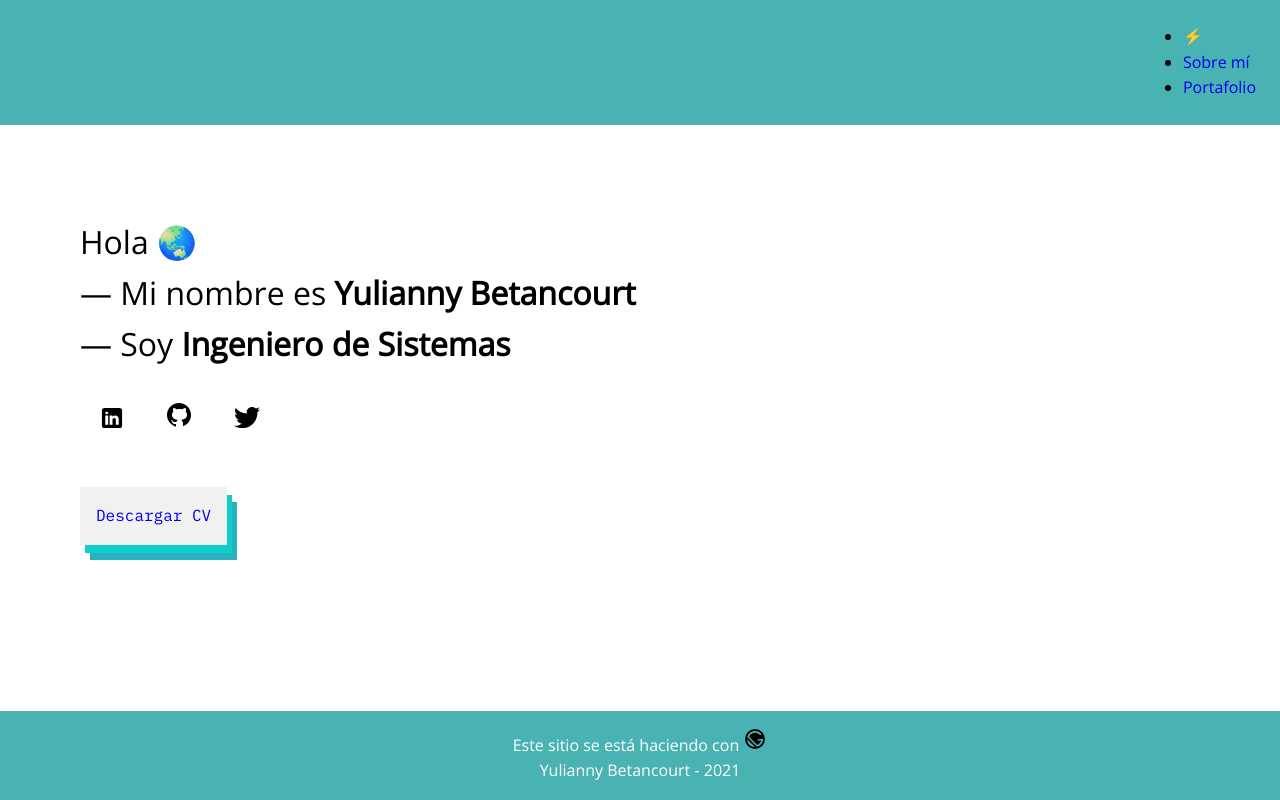
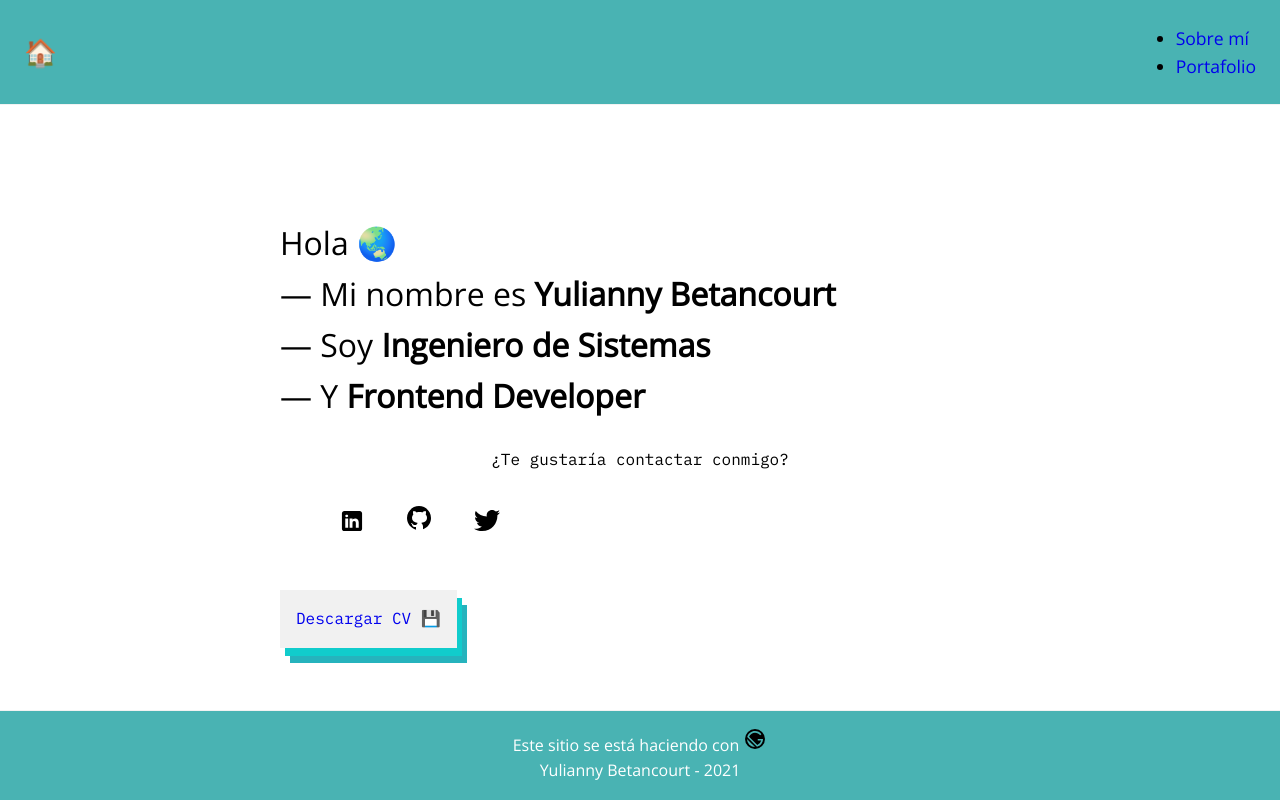
Before and after one commit to yuliannydev/website-official, a Gatsby site: page / in a window 1280 px wide. Built offline with nearby package versions, Linux system fonts and the light colour scheme; Gatsby itself is replaced by a stand-in of ours; a web font is replaced by a local one.

Commit message:
:lipstick: Change styles to homepage
Add info, and styles

```diff
--- a/src/components/Layout.jsx
+++ b/src/components/Layout.jsx
@@ -6,7 +6,7 @@ import "./styles/global.css";
 
 const Layout = ({ children }) => {
   return (
-    <div>
+    <div className="container">
       <Navbar />
       <div className={content}>
         {children}
--- a/src/components/Navbar.jsx
+++ b/src/components/Navbar.jsx
@@ -10,14 +10,21 @@ import {
 const Navbar = () => {
   return (
     <nav className={navbar}>
+      <h2>
+        <Link className={navLinksTexts} to="/">
+          <span role="img" aria-label="Rayito">
+          🏠
+          </span>
+        </Link>
+      </h2>
       <ul className={navLinks}>
-        <li className={navLinksItems}>
+       {/*  <li className={navLinksItems}>
           <Link className={navLinksTexts} to="/">
-          <span role="img" aria-label="Rayito">
-            ⚡
+          <span role="img" aria-label="Home">
+          🏠
           </span>
           </Link>
-        </li>
+        </li> */}
         <li className={navLinksItems}>
           <Link className={navLinksTexts} to="/sobre-mi">
             Sobre mí
--- a/src/components/footer.module.css
+++ b/src/components/footer.module.css
@@ -10,9 +10,12 @@
   padding-top: 1rem;
   padding-bottom: 1rem;
   font-family: "Open Sans";
+  border-top: 1px solid #f2f2f2;
 }
 @media screen and (max-width: 600px) {
   .footer {
     position: relative;
+    left: 0;
+    bottom: 0;
   }
 }
--- a/src/components/layout.module.css
+++ b/src/components/layout.module.css
@@ -1,12 +1,9 @@
+.container {
+  box-sizing: border-box;
+}
+
 .content {
-  /* padding: 2rem; */
-  width: 100%;
-  margin: 10px auto;
-  padding: 30px 40px;
-  max-width: 1200px;
-  box-sizing: border-box;
-  overflow: hidden;
-  /* display: flex;
-  align-items: center;
-  justify-content: center; */
+  max-width: 760px;
+  margin: 40px auto;
+  padding: 20px;
 }
--- a/src/components/navbar.module.css
+++ b/src/components/navbar.module.css
@@ -1,11 +1,15 @@
 .navbar {
   display: flex;
-  justify-content:flex-end;
+  justify-content: space-between;
   align-items: center;
   background-color: #49b3b3;
   padding: 1.5rem;
   /* letter-spacing: 0.1em; */
   font-family: "Open Sans";
+  max-width: 100%;
+  margin: 0 auto;
+  border-bottom: 1px solid #f2f2f2;
+  font-size: 1.1rem;
 }
 .nav-links {
   text-transform: capitalize;
@@ -19,8 +23,11 @@
 .nav-links-texts {
   text-decoration: none;
   color: #fff;
+  padding: 10px;
+
 }
 
 .nav-links-texts:hover {
-  color: purple;
+  text-decoration: underline;
+  color: #fff;
 }
--- a/src/components/styles/global.css
+++ b/src/components/styles/global.css
@@ -1,23 +1,16 @@
-html, body {
-    min-width: 50%;
-    height: fit-content;
-
-  }
   * {
     line-height: 1.6em;
     margin: 0;
-    padding: 0;
     text-decoration: none;
+    box-sizing: border-box;
   }
   body {
-
     font-family: "IBM Plex Mono";
     background-color: #fff;
   }
 
   h1 {
     font-family: "Open Sans";
-    /* font-size: 1.8rem; */
     font-weight: normal;
   }
   p {
--- a/src/pages/index.js
+++ b/src/pages/index.js
@@ -1,7 +1,6 @@
 import * as React from "react";
 import Layout from "../components/Layout";
-import { links, listLinks } from "./socialLinks.module.css"
-import "./index.module.css"
+import { links, listLinks, contact } from "./index.module.css"
 import Seo from "../components/Seo"
 import BoxRetro from '../components/BoxRetro';
 
@@ -21,7 +20,11 @@ const IndexPage = () => {
         <span>— Mi nombre es <b>Yulianny Betancourt</b></span>
         <br />
         <span>— Soy <b>Ingeniero de Sistemas</b></span>
+        <br />
+        <span>— Y <b>Frontend Developer</b></span>
       </h1>
+      <br />
+      <div className={contact}>¿Te gustaría contactar conmigo?</div>
       <ul className={listLinks}>
                 <li className={links}>
                     <a
@@ -69,9 +72,11 @@ const IndexPage = () => {
                     </a>
                 </li>
             </ul>
+            <div className="contact">
             <BoxRetro>
-              <a href="#" target="_blank">Descargar CV</a>
+              <a href="#" target="_blank">Descargar CV <span role="img" aria-label="Curriculum Vitae">💾</span></a>
             </BoxRetro>
+            </div>
     </Layout>
   );
 };
--- a/src/pages/index.module.css
+++ b/src/pages/index.module.css
@@ -0,0 +1,20 @@
+.links {
+    list-style-type: none;
+    display: inline-block;
+    margin: 20px 20px;
+    padding: 10px 0;
+    /* margin: 50px 30px;
+    padding: 30px 40px; */
+   /*  max-width: 60%; */
+}
+
+.list-links {
+    display: flex;
+    align-items: center;
+    justify-content: center;
+}
+
+.contact {
+    display: flex;
+    justify-content: center;
+}
--- a/src/pages/socialLinks.module.css
+++ /dev/null
@@ -1,15 +0,0 @@
-.links {
-    list-style-type: none;
-    display: inline-block;
-    margin: 20px 20px;
-    padding: 10px 0;
-    /* margin: 50px 30px;
-    padding: 30px 40px; */
-   /*  max-width: 60%; */
-}
-
-.list-links {
-    display: flex;
-    align-items: center;
-    justify-content: center;
-}
```
